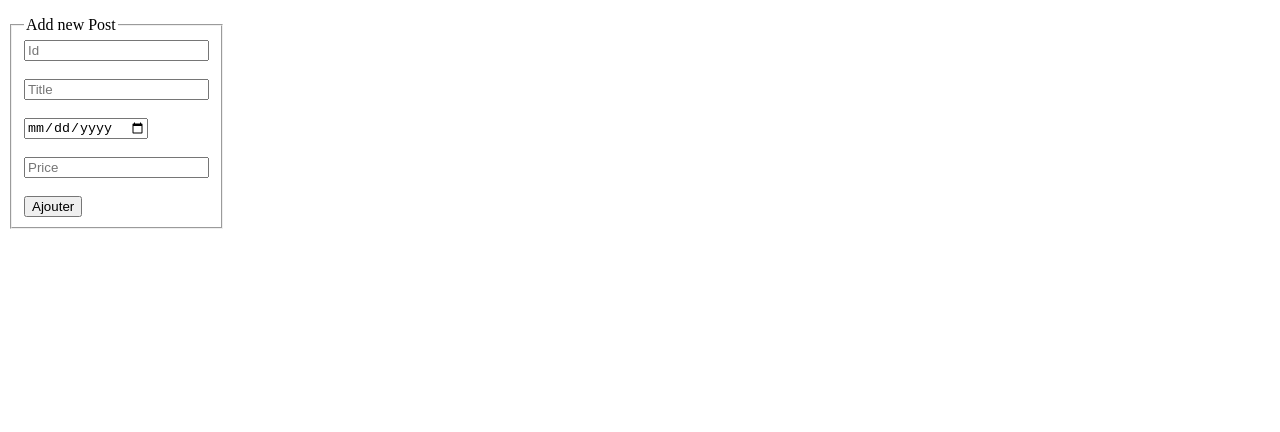
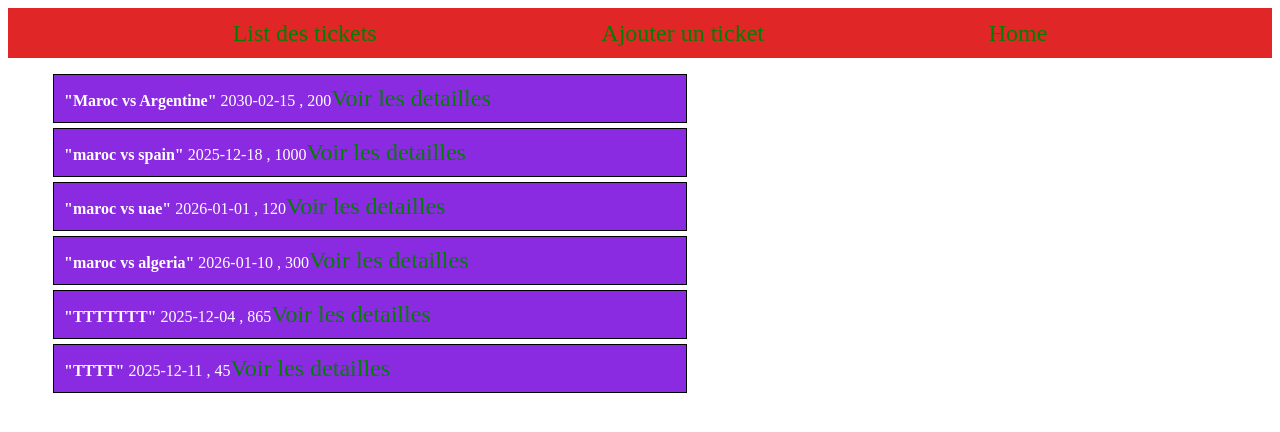
Before and after one commit to SIMO-257/REACT, a React (Vite) app: page /TicketList in a window 1280 px wide. Shown: the top 432 px of the page. Built offline with nearby package versions, Linux system fonts and the light colour scheme; data requests are answered from the project's data file.

Commit message:
Routage simple Controle2

```diff
--- a/db.json
+++ b/db.json
@@ -46,12 +46,6 @@
       "price": 200
     },
     {
-      "id": "2",
-      "title": "Brésil vs Palestine",
-      "ticketDay": "2030-02-18",
-      "price": 150
-    },
-    {
       "id": "3",
       "title": "maroc vs spain",
       "ticketDay": "2025-12-18",
@@ -65,12 +59,6 @@
     },
     {
       "id": "6",
-      "title": "algeria vs uae",
-      "ticketDay": "2025-12-28",
-      "price": "1000"
-    },
-    {
-      "id": "6",
       "title": "maroc vs algeria",
       "ticketDay": "2026-01-10",
       "price": "300"
@@ -81,11 +69,12 @@
       "ticketDay": "2025-12-04",
       "price": "865"
     },
+
     {
-      "id": "6",
-      "title": "mmmmmm",
-      "ticketDay": "2025-12-17",
-      "price": "09"
+      "id": "29",
+      "title": "TTTT",
+      "ticketDay": "2025-12-11",
+      "price": "45"
     }
   ],
   "profile": {
--- a/src/APP_API .jsx
+++ b/src/APP_API .jsx
@@ -3,8 +3,13 @@ import './App.css';
 import axios from "axios";
 import TicketList from "./Controle 2/TicketList";
 import AddTicktForm from "./Controle 2/AddTicketForm";
+import TicktDetails from "./Controle 2/TicketDetails";
+import Home from "./Home";
+import { Route,Routes,BrowserRouter,Link } from "react-router-dom";
 
 export default function APP_API(){
+
+
 
 const [initialTickets,setListTickets]= useState([
 { id: 1, title: 'Maroc vs Argentine', ticketDay: '2030-02-15', price: 200 },
@@ -44,10 +49,23 @@ axios.get("http://localhost:3004/tickets").then((res)=>{
 
 })},[initialTickets]);
 
+
+
 return(
-    <>
-    <TicketList initialTickets={initialTickets} />
-    <AddTicktForm add={add}/>
-    </>
+   <>
+      <BrowserRouter>
+      <nav>
+         <Link to="/TicketList">List des tickets</Link>
+         <Link to="/AddTicket">Ajouter un ticket</Link>
+         <Link to="/">Home</Link>
+      </nav>
+      <Routes>
+         <Route path="/TicketList/:id" element={<TicktDetails initialTickets={initialTickets}/>} />
+         <Route path="/TicketList" element={<TicketList initialTickets={initialTickets} />} />
+         <Route path="/AddTicket" element={<AddTicktForm add={add} />} />
+         <Route path="/" element={<Home/>} />
+      </Routes>
+      </BrowserRouter>
+   </>
 )
 }
--- a/src/App.css
+++ b/src/App.css
@@ -8,12 +8,17 @@ li {
 
 }
 
-a {
-    color: rgb(10, 10, 179);
+
+nav {
+    display: flex;
+    justify-content: space-evenly;
+    background-color: rgb(224, 38, 38);
+    align-items: center;
+    height: 50px;
 }
+a  {
+    color: green;
+    font-size: x-large;
+    text-decoration: none;
 
-button {
-    background-color: transparent;
-    border: none;
-    color: rgb(7, 7, 174);
 }
--- a/src/Controle 2/TicketDetails.jsx
+++ b/src/Controle 2/TicketDetails.jsx
@@ -1,12 +1,17 @@
+import { useParams } from "react-router-dom"
 export default function TicktDetails(props){
+
+let {id} = useParams();
+let L = props.initialTickets
+const T = L.find((t) => t.id == Number(id) )
 
 return(
 <>
 <div>
-Detaills:
-
-{props.title}" // {props.ticketDay} , {props.price}
-
+    <li>{T.id}</li>
+    <li>{T.ticketDay}</li>
+    <li>{T.title}</li>
+    <li>{T.price}</li>
 </div>
 </>
 )
--- a/src/Controle 2/TicketList.jsx
+++ b/src/Controle 2/TicketList.jsx
@@ -1,28 +1,26 @@
-import { useState } from "react";
-import TicktDetails from "./TicketDetails"
+import { useNavigate } from "react-router-dom";
 import { useSelector } from "react-redux";
 export default function TicketList(props){
 
-let [affichage,setAffichage] = useState(true);
+const navigate = useNavigate();
 
 const ticketList = useSelector((state)=>state.tickets)
 
 
-const afficherdetails = (ticket)=>{
+const afficherdetails = (ticketid)=>{
 
-  setAffichage(false);
-  setT(ticket)
+    navigate(`/TicketList/${ticketid}`);
 
 
 }
     return(
         <>
             <ul>
-                {ticketList.map((ticket)=>{
+                {props.initialTickets.map((ticket)=>{
                     return (
                         <li>
 
-                            <div><b>"{ticket.title}"</b>  {ticket.ticketDay} , {ticket.price}<button onClick={()=>afficherdetails(ticket)}>Voir les detailles</button> </div>
+                            <div><b>"{ticket.title}"</b>  {ticket.ticketDay} , {ticket.price}<a onClick={()=>afficherdetails(ticket.id)}>Voir les detailles</a> </div>
 
                         </li>
                     )
--- /dev/null
+++ b/src/Home.jsx
@@ -0,0 +1,4 @@
+export default function Home (){
+
+   return(<h1>Home</h1>);
+}
```
